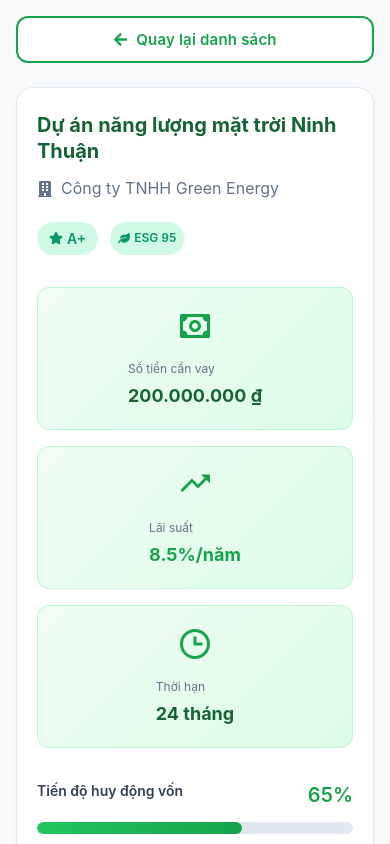
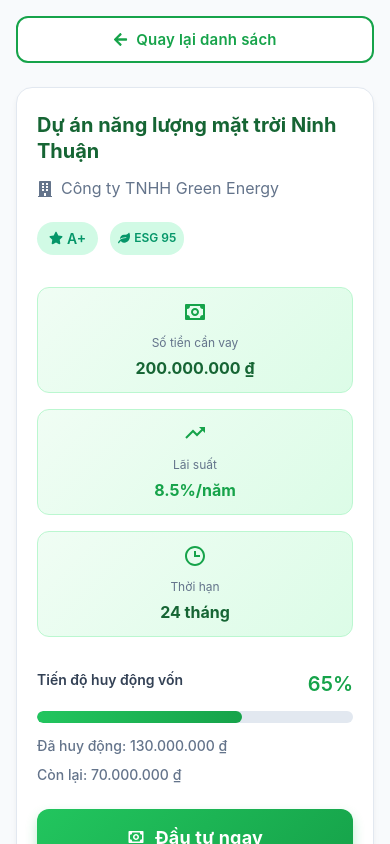
Before and after one commit to thaihoc1310/green_fund, a React (Vite) app in the folder front_end/: page /loan-detail/1 in a window 390 px wide. Shown: the top 844 px of the page. Built offline with nearby package versions, Linux system fonts and the light colour scheme.

Commit message:
style: Center align statistics labels and values in LoanDetail component for improved readability

```diff
--- a/front_end/src/components/LoanDetail.css
+++ b/front_end/src/components/LoanDetail.css
@@ -87,6 +87,7 @@
 .stat-box {
   display: flex;
   align-items: center;
+  justify-content: center;
   gap: 16px;
   padding: 20px;
   background: linear-gradient(135deg, #f0fdf4, #dcfce7);
@@ -99,11 +100,16 @@
   color: #16a34a;
 }
 
+.stat-content {
+  text-align: center;
+}
+
 .stat-label {
   display: block;
   font-size: 13px;
   color: #64748b;
   margin-bottom: 4px;
+  text-align: center;
 }
 
 .stat-value-large {
@@ -111,6 +117,7 @@
   font-size: 22px;
   font-weight: 700;
   color: #166534;
+  text-align: center;
 }
 
 .stat-value-large.interest {
@@ -734,6 +741,23 @@
     gap: 16px;
   }
 
+  .stat-box {
+    padding: 14px 16px;
+    gap: 12px;
+  }
+
+  .stat-icon-large {
+    font-size: 28px;
+  }
+
+  .stat-label {
+    font-size: 12px;
+  }
+
+  .stat-value-large {
+    font-size: 18px;
+  }
+
   .credit-stats {
     grid-template-columns: 1fr;
   }
@@ -756,7 +780,20 @@
     font-size: 20px;
   }
 
+  .stat-box {
+    padding: 12px 14px;
+    gap: 10px;
+  }
+
+  .stat-icon-large {
+    font-size: 24px;
+  }
+
+  .stat-label {
+    font-size: 11px;
+  }
+
   .stat-value-large {
-    font-size: 18px;
+    font-size: 16px;
   }
 }
```
